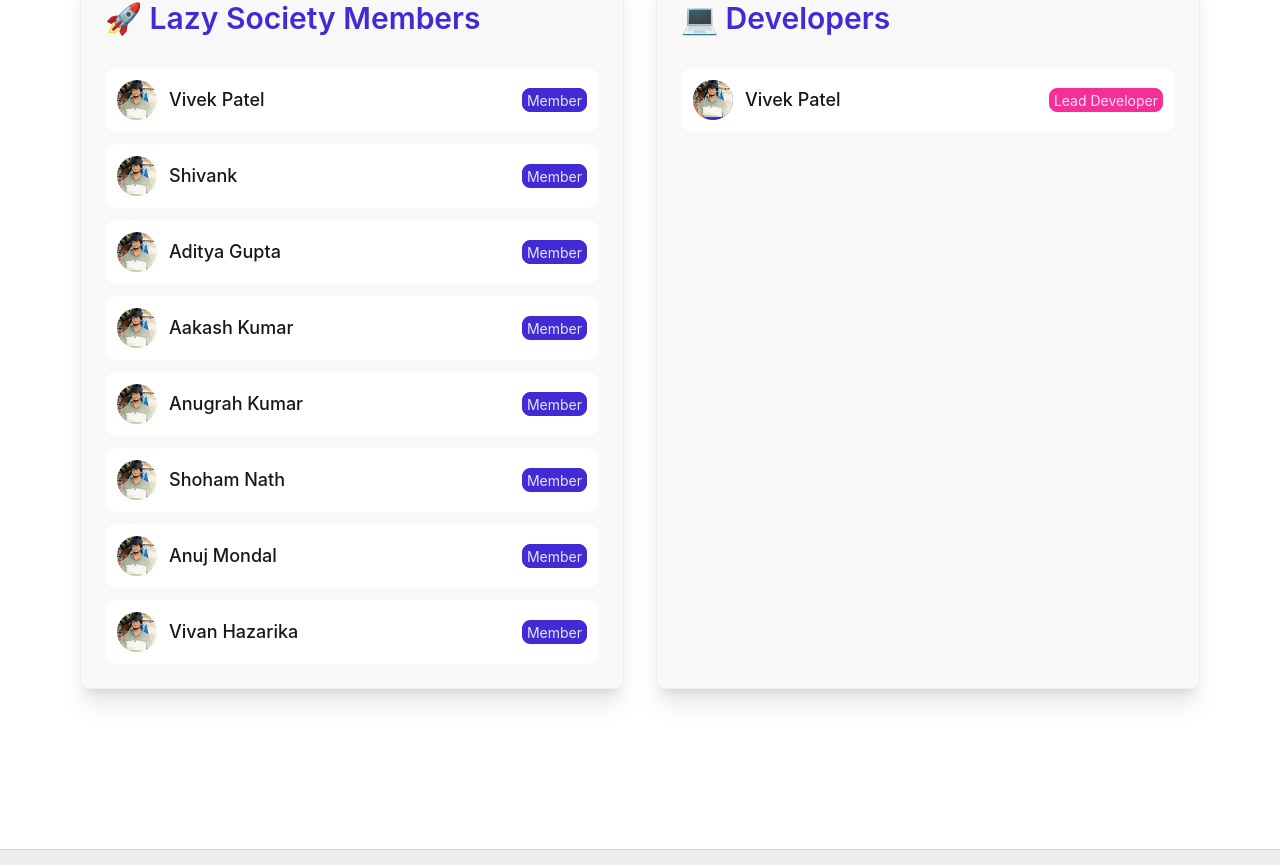
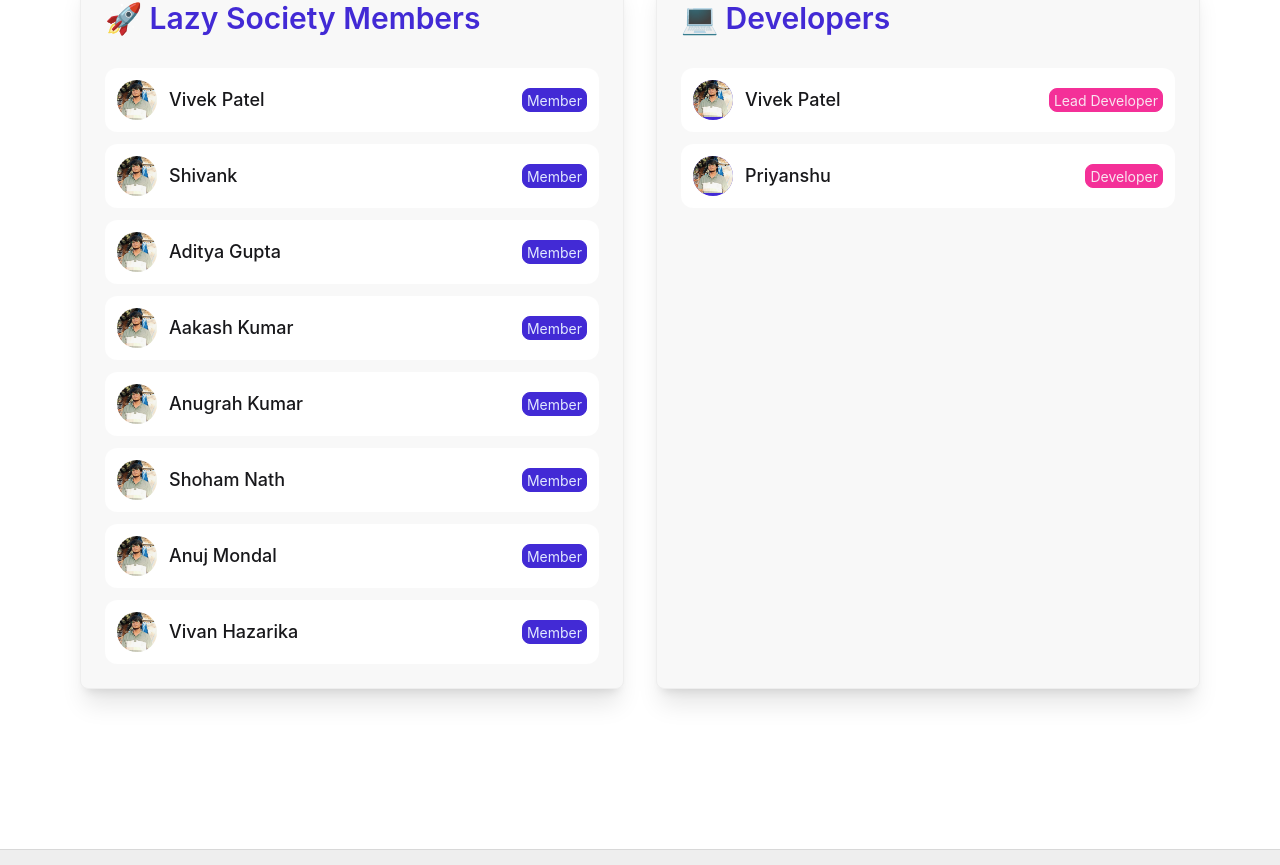
Before and after one commit to anonymousd3vil-ops/nitkechhore, a React (Vite) app: page /about in a window 1280 px wide. Shown: the part 986-1851 px from the top of the page. Built offline with nearby package versions, Linux system fonts and the light colour scheme.

Commit message:
Updated developers

```diff
--- a/src/constants/memberArray.js
+++ b/src/constants/memberArray.js
@@ -50,4 +50,10 @@ export const developers = [
         profilePic: vivekPic,
         tag: "Lead Developer"
     },
+
+    {
+        name: "Priyanshu",
+        profilePic: vivekPic,
+        tag: "Developer"
+    },
 ]
```
